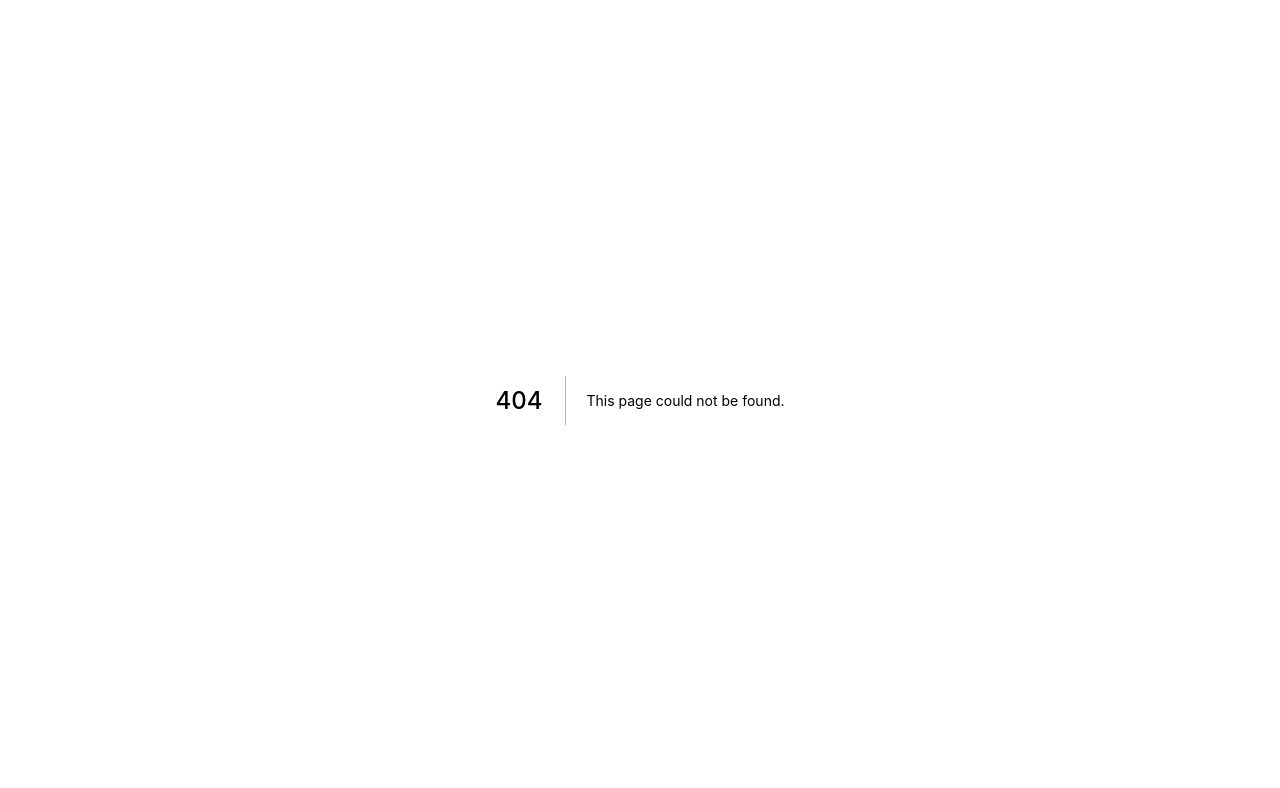
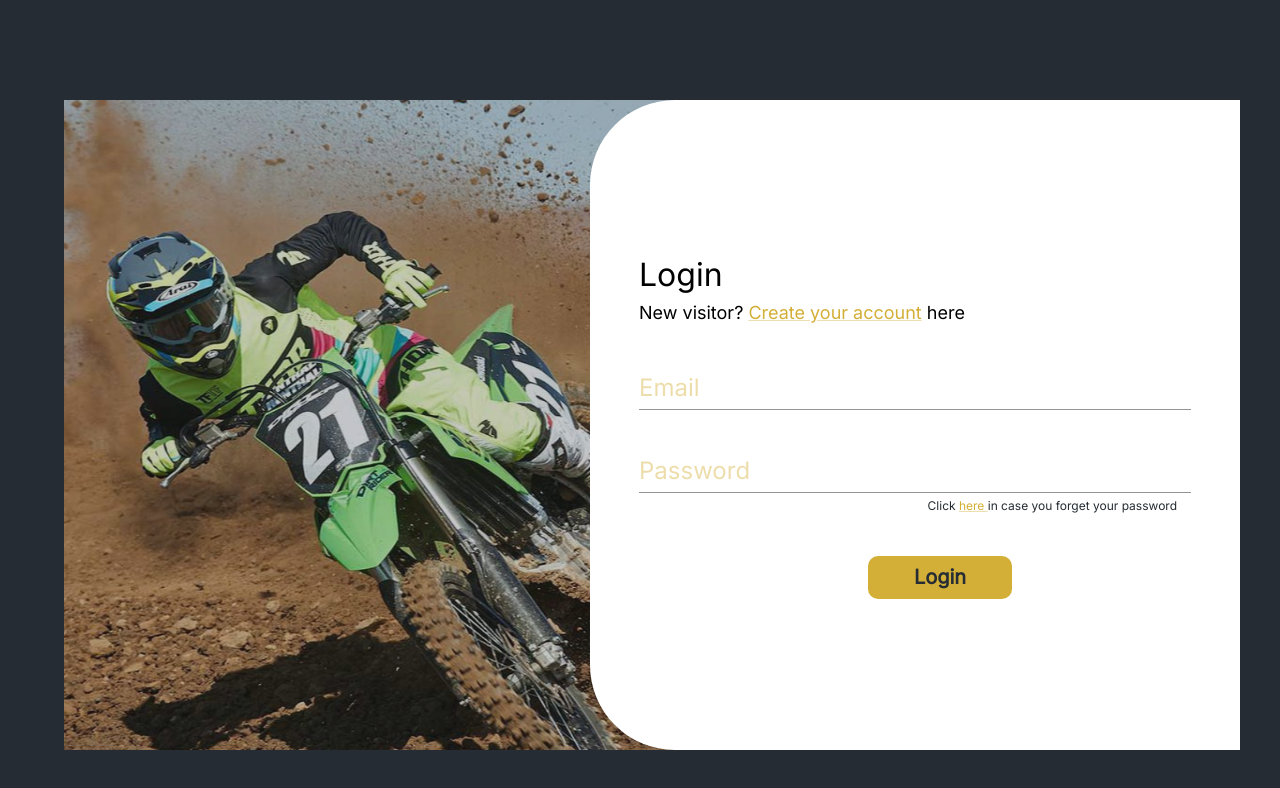
Before and after one commit to gKoala2026/MotorcycleStore-mui5-nextjs, a Next.js app: page /Login in a window 1280 px wide. Before the commit this address had no page. Shown: the top 788 px of the page. Built offline with nearby package versions, Linux system fonts and the light colour scheme.

Commit message:
using context in login

```diff
--- /dev/null
+++ b/components/Login/index.tsx
@@ -0,0 +1,100 @@
+import { Box, Container, Input, Paper, Stack, TextField, Typography, Link, FormControl, FormHelperText, styled, } from '@mui/material'
+import { NextPage } from 'next'
+import { useRouter } from 'next/router'
+
+import { useUserContext } from '../useUserContext'
+import { UserContextType, IUser } from '../../context/userContext'
+
+
+const ariaLabel = { 'aria-label': 'description' };
+
+const Login:NextPage = () => {
+
+    const router = useRouter()
+
+    // userContext
+    const {  user, saveUser, cleanUser } = useUserContext() as UserContextType
+
+    const setLogin = (e:any) => {
+        console.log('eee', e)
+        const input = document.getElementById('email') as HTMLInputElement;
+        console.log('qwe', input.value)
+        const user : IUser = {
+            id:1,
+            name: input.value,
+            taken:'',
+            status:true
+        }
+        saveUser(user)
+        router.push('/')
+
+    }
+
+    const ButtonBox = styled(Box)(({theme}) => ({
+        marginLeft:'50px',
+        borderRadius:'10px',
+        backgroundColor:theme.palette.background.paper,
+        color:theme.palette.primary.main,
+        justifyContent:'center',
+        display:'flex',
+        alignItems:'center',
+        align:'left',
+        cursor:'pointer',
+    }))
+
+    return (
+        // <Box sx={{backgroundColor:'primary.main'}}>
+        <Container sx={{ marginTop:'100px', position:'relative'}} maxWidth={'lg'}>
+            <Box sx={{ background:"url('bg-login.png')", backgroundSize:"100% 100%", backgroundPosition:'left'}} width= {900} height= {650}>
+                <Box sx={{ background:"rgba(37, 44, 51, 0.25)", backgroundPosition:'left'}} width= {900} height= {650}>
+                    <Stack sx={{backgroundColor:'white', borderRadius:"85px 0px 0px 85px"}} width={650} height={650} position='absolute' right='0px' alignItems='center' justifyContent='center' direction='row'>
+                        <Container maxWidth='sm'>
+                            <Stack spacing={5}>
+                                <Stack>
+                                    <Typography fontSize={32}>
+                                        Login
+                                    </Typography>
+                                    <Typography fontSize={18}>
+                                        New visitor? <Link href='#' color='text.primary'> Create your account</Link> here
+                                    </Typography>
+                                </Stack>
+                                <Input
+                                sx={{fontSize:'24px'}}
+                                fullWidth={true}
+                                inputProps={ariaLabel}
+                                placeholder='Email'
+                                id='email'
+                                />
+                                <FormControl>
+                                    <Input
+                                    sx={{fontSize:'24px'}}
+                                    fullWidth={true}
+                                    inputProps={ariaLabel}
+                                    placeholder='Password'
+                                    />
+                                    <FormHelperText id="my-helper-text" sx={{textAlign:'right'}}>
+                                        Click <Link href='#' color='text.primary'> here </Link> in case you forget your password
+                                    </FormHelperText>
+                                </FormControl>
+                                <Stack alignItems='center'>
+                                <ButtonBox width='144px' height='43px' onClick={(e:any)=>setLogin(e)}>
+                                    <Typography
+                                        variant="h6"
+                                        fontSize='20px'
+                                    >
+                                        <b>Login</b>
+                                    </Typography>
+                                </ButtonBox>
+                                </Stack>
+                            </Stack>
+                        </Container>
+
+                    </Stack>
+                </Box>
+            </Box>
+        </Container>
+        // </Box>
+    )
+}
+
+export default Login
--- a/components/Main/index.tsx
+++ b/components/Main/index.tsx
@@ -49,7 +49,7 @@ const Main:NextPage = () => {
                             </Typography>
                         </Stack>
                     </SlideBox>
-                    <SlideBox sx={{background:"linear-gradient(90deg, #252C33 0%, rgba(37, 44, 51, 0) 50%), url('slide-2.png')", backgroundSize:'100% 100%'}} color='text.secondary'>
+                    <SlideBox sx={{background:"linear-gradient(90deg, #252C33 0%, rgba(37, 44, 51, 0) 50%), url('slide-2.png')", backgroundSize:'100% 100%'}} color='primary.light'>
                         <Stack height="548px" textAlign='left' minWidth='500px' maxWidth='700px'direction="column" justifyContent="center"  spacing={5} ml="77px">
                             <Typography fontSize='55px'>
                                 <b>2022 Catalogue is available, check what’s new in our store</b>
@@ -61,13 +61,13 @@ const Main:NextPage = () => {
                             </Stack>
                         </Stack>
                     </SlideBox>
-                    <SlideBox sx={{background:"linear-gradient(90deg, #252C33 0%, rgba(37, 44, 51, 0) 50%), url('slide-3.png')", backgroundSize:'110% 100%'}} color='text.secondary'>
+                    <SlideBox sx={{background:"linear-gradient(90deg, #252C33 0%, rgba(37, 44, 51, 0) 50%), url('slide-3.png')", backgroundSize:'110% 100%'}} color='primary.light'>
                         <Stack height="548px" textAlign='left' minWidth='500px' maxWidth='700px'direction="column" justifyContent="center"  spacing={5} ml="77px">
                             <Typography fontSize='55px'>
                                 <b>Riding in winter time? Here’s a guide on safety riding during winter season</b>
                             </Typography>
                             <Stack alignItems='center' justifyContent='center' alignSelf='center'>
-                                <Typography fontSize='25px' border='1px solid #FCF7D7' borderRadius='15px' px='30px' py='15px' sx={{cursor:"pointer"}}>
+                                <Typography fontSize='25px'  border='1px solid #FCF7D7' borderRadius='15px' px='30px' py='15px' sx={{cursor:"pointer"}}>
                                     <b>Learn More</b>
                                 </Typography>
                             </Stack>
--- /dev/null
+++ b/components/useUserContext.tsx
@@ -0,0 +1,7 @@
+import {useContext} from 'react'
+import { UserContext } from '../context/userContext'
+
+
+export const useUserContext = () => {
+  return useContext(UserContext)
+}
--- /dev/null
+++ b/context/userContext.tsx
@@ -0,0 +1,59 @@
+import * as React from 'react';
+import type { NextPage } from 'next'
+// import { TodoContextType, ITodo } from '../@types/todo';
+
+export interface IUser {
+    id: number;
+    name: string;
+    taken: string;
+    status: boolean;
+  }
+export type UserContextType = {
+    user: IUser;
+    saveUser: (user: IUser) => void;
+    cleanUser: () => void;
+};
+
+export const UserContext = React.createContext<UserContextType | null>(null);
+
+type UserProviderProps = {
+    children : React.ReactNode,
+}
+
+const UserProvider:NextPage<UserProviderProps> = ({ children }) => {
+    const [user, setUser] = React.useState<IUser>(
+        {
+        id: 1,
+        name: 'David',
+        taken: '',
+        status: false,
+        }
+    );
+    const saveUser = (user: IUser) => {
+        const newUser: IUser = {
+          id: user.id, // not really unique - but fine for this example
+          name: user.name,
+          taken: user.taken,
+          status: user.status,
+        }
+        setUser(newUser)
+    }
+
+    const cleanUser = () => {
+      setUser(
+        {
+        id: 1,
+        name: '',
+        taken: '',
+        status: false,
+        }
+      )
+    }
+    return (
+        <UserContext.Provider value={{ user, saveUser, cleanUser }}>
+          {children}
+        </UserContext.Provider>
+    );
+};
+
+export default UserProvider;
--- /dev/null
+++ b/pages/Login/index.tsx
@@ -0,0 +1,13 @@
+import type { NextPage } from 'next'
+
+import Login from '../../components/Login';
+
+
+
+const LoginPage: NextPage = () => {
+  return (
+          <Login />
+  )
+}
+
+export default LoginPage
--- a/pages/_app.tsx
+++ b/pages/_app.tsx
@@ -1,8 +1,19 @@
 import '../styles/globals.css'
 import type { AppProps } from 'next/app'
 
+import theme from '../styles/theme'
+import { ThemeProvider } from '@mui/material/styles';
+import UserProvider from '../context/userContext'
+
 function MyApp({ Component, pageProps }: AppProps) {
-  return <Component {...pageProps} />
+  return (
+
+    <UserProvider>
+      <ThemeProvider theme={theme}>
+        <Component {...pageProps} />
+      </ThemeProvider>
+    </UserProvider>
+  )
 }
 
 export default MyApp
--- a/styles/globals.css
+++ b/styles/globals.css
@@ -1,5 +1,6 @@
 html,
 body {
+  background-color: #252C33;
   padding: 0;
   margin: 0;
   font-family: -apple-system, BlinkMacSystemFont, Segoe UI, Roboto, Oxygen,
--- a/styles/theme.ts
+++ b/styles/theme.ts
@@ -13,15 +13,18 @@ const theme = createTheme({
         primary: {
             main: '#252C33',
             dark: '#F6F6F6',
-            light: '#D3AF37',
+            light: '#FCF7D7',
             contrastText: '#D3AF37',
         },
         secondary:{
-            main:'#F6F6F6',
+            main: '#252C33',
+            dark: '#252C33',
+            light: '#252C33',
+            contrastText: '#252C33',
         },
         text:{
             primary: '#D3AF37',
-            secondary: '#FCF7D7'
+            secondary: '#252C33'
         },
         background:{
             default:'#252C33',
```
Also changed, not shown: components/Header/index.tsx (+32 -26 lines), pages/index.tsx (+3 -7 lines), public/Ellipse2.png (added), public/bg-login.png (added).
